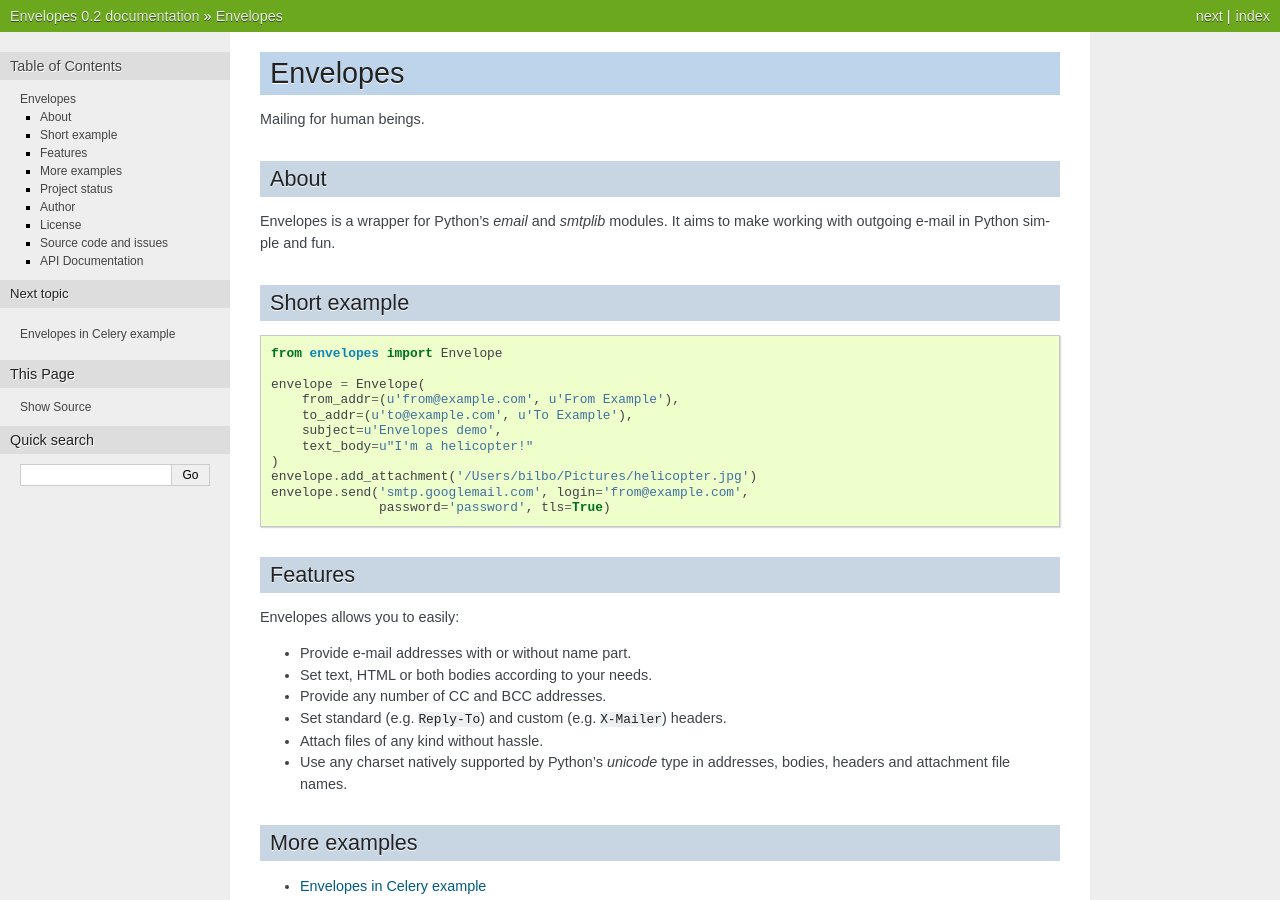
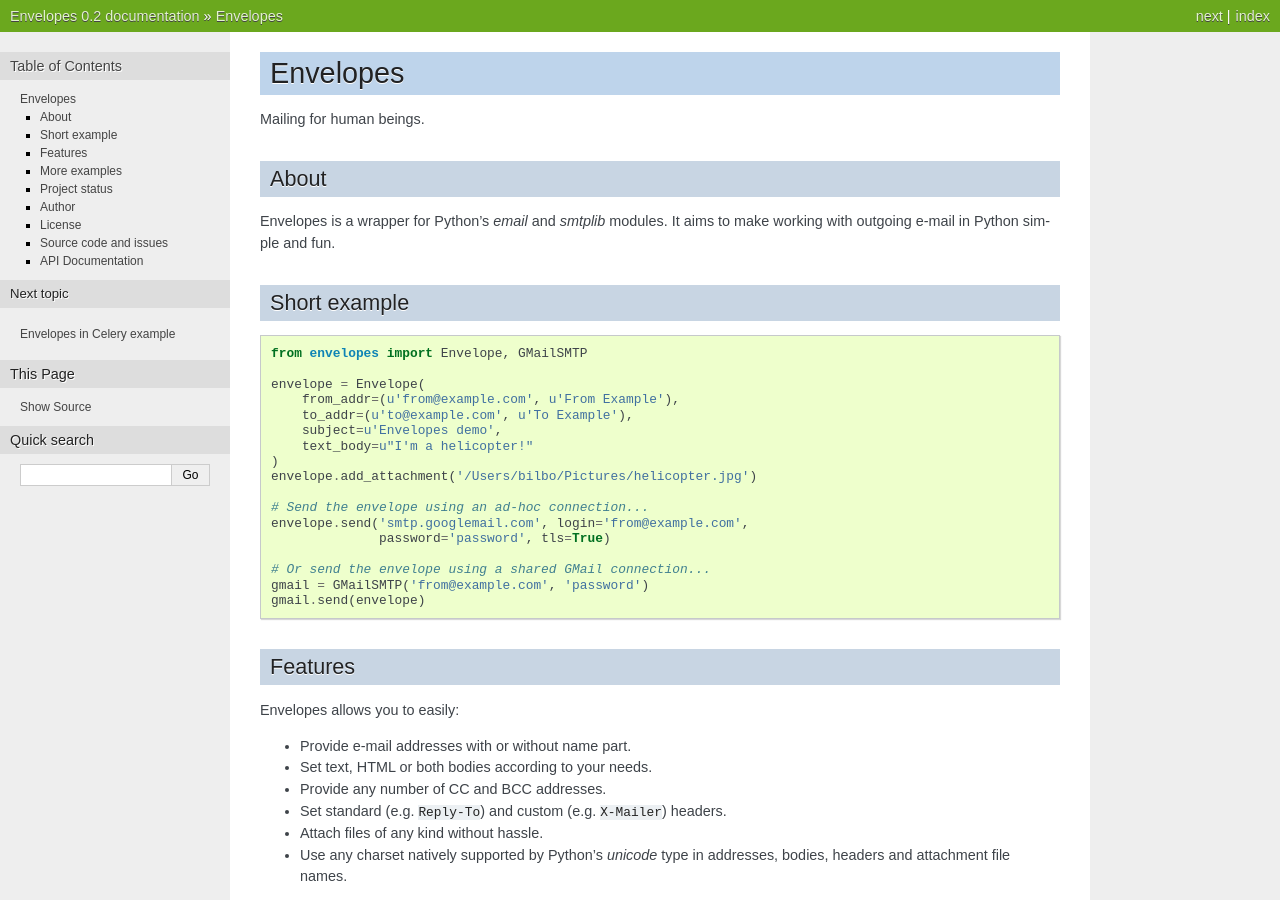
Before and after one commit to tomekwojcik/envelopes, a Sphinx documentation site: the page built from docs/index.rst, in a window 1280 px wide and 900 px high. Built offline with Sphinx 7.4.7, drawn with Linux system fonts in a browser that asks for light colours.

Commit message:
Closes #6

```diff
--- a/docs/index.rst
+++ b/docs/index.rst
@@ -14,7 +14,7 @@ Short example
 
 .. sourcecode:: python
 
-    from envelopes import Envelope
+    from envelopes import Envelope, GMailSMTP
 
     envelope = Envelope(
         from_addr=(u'from@example.com', u'From Example'),
@@ -23,8 +23,14 @@ Short example
         text_body=u"I'm a helicopter!"
     )
     envelope.add_attachment('/Users/bilbo/Pictures/helicopter.jpg')
+
+    # Send the envelope using an ad-hoc connection...
     envelope.send('smtp.googlemail.com', login='from@example.com',
                   password='password', tls=True)
+
+    # Or send the envelope using a shared GMail connection...
+    gmail = GMailSMTP('from@example.com', 'password')
+    gmail.send(envelope)
 
 Features
 --------
```
Also changed, not shown: README.rst (+7 -1 lines).
